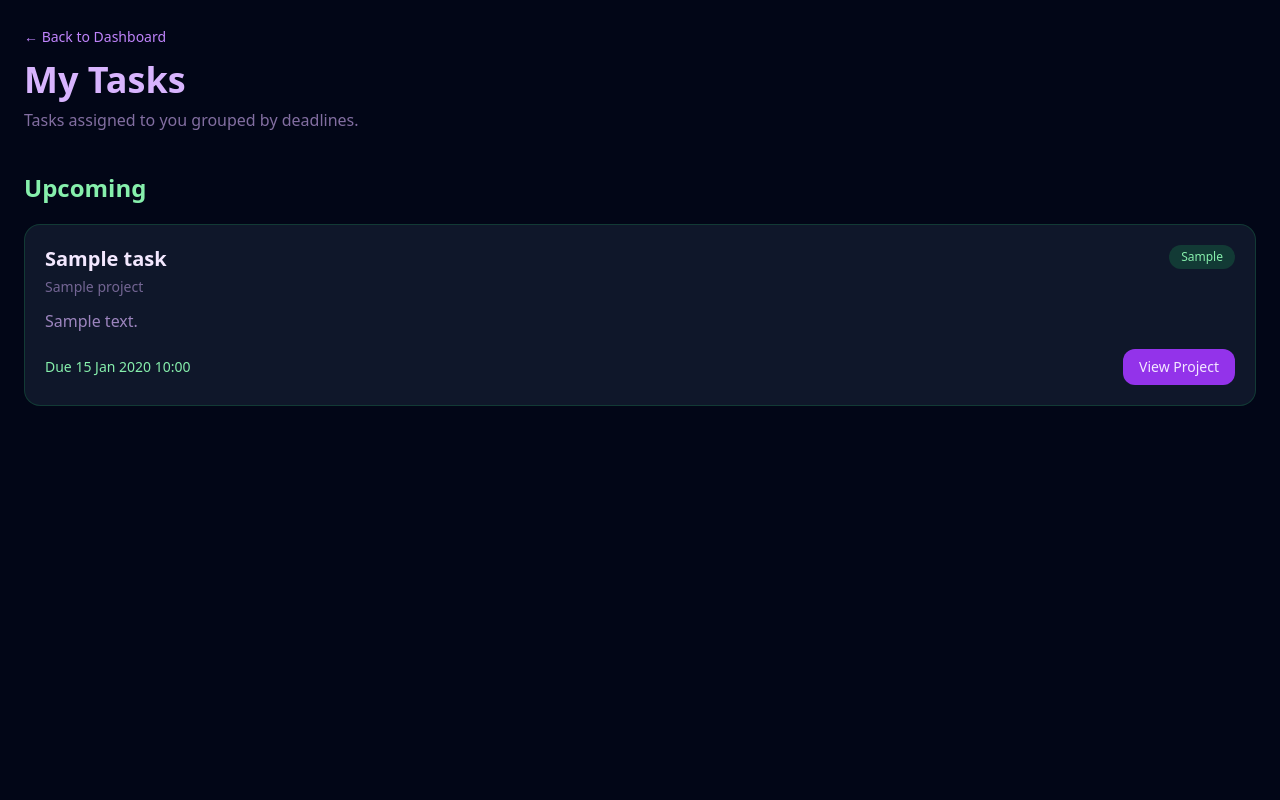
After one commit to AbdulBasitKhatri/velocity, a Flask app: page /tasks in a window 1280 px wide. The commit adds this page. Run offline with Flask 3, Linux system fonts and the light colour scheme; a user stored in the database is signed in; tables that the repository leaves empty hold one stand-in row (values such as "Sample post"); some libraries are stand-ins or nearby versions.

Commit message:
Added Tasks and Projects Pages

```diff
--- a/app.py
+++ b/app.py
@@ -127,15 +127,67 @@ class Task(db.Model):
 def index():
     return jsonify({"message": "Task Tracking API is running", "database": "shop_db"})
 
-@app.route('/projects', methods=['GET'])
-def get_projects():
-    projects = Project.query.all()
-    return jsonify([{
-        "id": p.id,
-        "name": p.name,
-        "owner": p.owner.username,
-        "task_count": len(p.tasks)
-    } for p in projects])
+@app.route('/projects')
+@login_required
+def projects_page():
+
+    owned_projects = Project.query.filter_by(
+        owner_id=current_user.id
+    ).all()
+
+    member_projects = Project.query.join(ProjectMember).filter(
+        ProjectMember.user_id == current_user.id
+    ).all()
+
+    projects = list({
+        project.id: project
+        for project in (owned_projects + member_projects)
+    }.values())
+
+    return render_template(
+        'projects.html',
+        projects=projects
+    )
+
+@app.route('/tasks')
+@login_required
+def tasks_page():
+
+    now = datetime.utcnow()
+
+    tasks = Task.query.filter_by(
+        assignee_id=current_user.id
+    ).order_by(
+        Task.due_date.asc()
+    ).all()
+
+    overdue_tasks = []
+    today_tasks = []
+    upcoming_tasks = []
+    no_due_tasks = []
+
+    for task in tasks:
+
+        if not task.due_date:
+            no_due_tasks.append(task)
+
+        elif task.due_date < now and task.status != 'done':
+            overdue_tasks.append(task)
+
+        elif task.due_date.date() == now.date():
+            today_tasks.append(task)
+
+        else:
+            upcoming_tasks.append(task)
+
+    return render_template(
+        'tasks.html',
+        overdue_tasks=overdue_tasks,
+        today_tasks=today_tasks,
+        upcoming_tasks=upcoming_tasks,
+        no_due_tasks=no_due_tasks,
+        now=now
+    )
 
 @app.route('/projects/<int:project_id>/tasks', methods=['GET'])
 def get_project_tasks(project_id):
--- /dev/null
+++ b/templates/tasks.html
@@ -0,0 +1,273 @@
+{% extends "base.html" %}
+
+{% block title %}Tasks{% endblock %}
+
+{% block content %}
+
+<div class="min-h-screen bg-slate-950 text-purple-100 p-6">
+
+    <!-- Header -->
+    <div class="mb-10">
+
+        <a href="/dashboard"
+           class="text-purple-400 hover:text-purple-300 text-sm">
+            ← Back to Dashboard
+        </a>
+
+        <h1 class="text-4xl font-bold text-purple-300 mt-3">
+            My Tasks
+        </h1>
+
+        <p class="text-purple-300/60 mt-2">
+            Tasks assigned to you grouped by deadlines.
+        </p>
+
+    </div>
+
+    <!-- OVERDUE -->
+    {% if overdue_tasks %}
+
+    <section class="mb-10">
+
+        <h2 class="text-2xl font-bold text-red-300 mb-5">
+            Overdue
+        </h2>
+
+        <div class="space-y-4">
+
+            {% for task in overdue_tasks %}
+
+            <div class="bg-slate-900 border border-red-500/20 rounded-2xl p-5">
+
+                <div class="flex items-start justify-between mb-3">
+
+                    <div>
+
+                        <h3 class="text-xl font-semibold">
+                            {{ task.title }}
+                        </h3>
+
+                        <p class="text-sm text-purple-300/50 mt-1">
+                            {{ task.project.name }}
+                        </p>
+
+                    </div>
+
+                    <span class="text-xs bg-red-500/20 text-red-300 px-3 py-1 rounded-full">
+                        {{ task.priority }}
+                    </span>
+
+                </div>
+
+                <p class="text-purple-300/70 mb-4">
+                    {{ task.description or "No description." }}
+                </p>
+
+                <div class="flex items-center justify-between">
+
+                    <div class="text-sm text-red-300">
+                        Due {{ task.due_date.strftime('%d %b %Y %H:%M') }}
+                    </div>
+
+                    <a href="/projects/{{ task.project.id }}"
+                       class="bg-purple-600 hover:bg-purple-500 px-4 py-2 rounded-xl text-sm transition">
+                        View Project
+                    </a>
+
+                </div>
+
+            </div>
+
+            {% endfor %}
+
+        </div>
+
+    </section>
+
+    {% endif %}
+
+    <!-- TODAY -->
+    {% if today_tasks %}
+
+    <section class="mb-10">
+
+        <h2 class="text-2xl font-bold text-yellow-300 mb-5">
+            Due Today
+        </h2>
+
+        <div class="space-y-4">
+
+            {% for task in today_tasks %}
+
+            <div class="bg-slate-900 border border-yellow-500/20 rounded-2xl p-5">
+
+                <div class="flex items-start justify-between mb-3">
+
+                    <div>
+
+                        <h3 class="text-xl font-semibold">
+                            {{ task.title }}
+                        </h3>
+
+                        <p class="text-sm text-purple-300/50 mt-1">
+                            {{ task.project.name }}
+                        </p>
+
+                    </div>
+
+                    <span class="text-xs bg-yellow-500/20 text-yellow-300 px-3 py-1 rounded-full">
+                        {{ task.priority }}
+                    </span>
+
+                </div>
+
+                <p class="text-purple-300/70 mb-4">
+                    {{ task.description or "No description." }}
+                </p>
+
+                <div class="flex items-center justify-between">
+
+                    <div class="text-sm text-yellow-300">
+                        Due {{ task.due_date.strftime('%d %b %Y %H:%M') }}
+                    </div>
+
+                    <a href="/projects/{{ task.project.id }}"
+                       class="bg-purple-600 hover:bg-purple-500 px-4 py-2 rounded-xl text-sm transition">
+                        View Project
+                    </a>
+
+                </div>
+
+            </div>
+
+            {% endfor %}
+
+        </div>
+
+    </section>
+
+    {% endif %}
+
+    <!-- UPCOMING -->
+    {% if upcoming_tasks %}
+
+    <section class="mb-10">
+
+        <h2 class="text-2xl font-bold text-green-300 mb-5">
+            Upcoming
+        </h2>
+
+        <div class="space-y-4">
+
+            {% for task in upcoming_tasks %}
+
+            <div class="bg-slate-900 border border-green-500/20 rounded-2xl p-5">
+
+                <div class="flex items-start justify-between mb-3">
+
+                    <div>
+
+                        <h3 class="text-xl font-semibold">
+                            {{ task.title }}
+                        </h3>
+
+                        <p class="text-sm text-purple-300/50 mt-1">
+                            {{ task.project.name }}
+                        </p>
+
+                    </div>
+
+                    <span class="text-xs bg-green-500/20 text-green-300 px-3 py-1 rounded-full">
+                        {{ task.priority }}
+                    </span>
+
+                </div>
+
+                <p class="text-purple-300/70 mb-4">
+                    {{ task.description or "No description." }}
+                </p>
+
+                <div class="flex items-center justify-between">
+
+                    <div class="text-sm text-green-300">
+                        Due {{ task.due_date.strftime('%d %b %Y %H:%M') }}
+                    </div>
+
+                    <a href="/projects/{{ task.project.id }}"
+                       class="bg-purple-600 hover:bg-purple-500 px-4 py-2 rounded-xl text-sm transition">
+                        View Project
+                    </a>
+
+                </div>
+
+            </div>
+
+            {% endfor %}
+
+        </div>
+
+    </section>
+
+    {% endif %}
+
+    <!-- NO DUE DATE -->
+    {% if no_due_tasks %}
+
+    <section>
+
+        <h2 class="text-2xl font-bold text-purple-300 mb-5">
+            No Due Date
+        </h2>
+
+        <div class="space-y-4">
+
+            {% for task in no_due_tasks %}
+
+            <div class="bg-slate-900 border border-purple-500/20 rounded-2xl p-5">
+
+                <div class="flex items-start justify-between mb-3">
+
+                    <div>
+
+                        <h3 class="text-xl font-semibold">
+                            {{ task.title }}
+                        </h3>
+
+                        <p class="text-sm text-purple-300/50 mt-1">
+                            {{ task.project.name }}
+                        </p>
+
+                    </div>
+
+                    <span class="text-xs bg-purple-500/20 text-purple-300 px-3 py-1 rounded-full">
+                        {{ task.priority }}
+                    </span>
+
+                </div>
+
+                <p class="text-purple-300/70 mb-4">
+                    {{ task.description or "No description." }}
+                </p>
+
+                <div class="flex justify-end">
+
+                    <a href="/projects/{{ task.project.id }}"
+                       class="bg-purple-600 hover:bg-purple-500 px-4 py-2 rounded-xl text-sm transition">
+                        View Project
+                    </a>
+
+                </div>
+
+            </div>
+
+            {% endfor %}
+
+        </div>
+
+    </section>
+
+    {% endif %}
+
+</div>
+
+{% endblock %}
```
Also changed, not shown: templates/dashboard.html (+27 -14 lines), templates/projects.html (added, +91 -0 lines).
